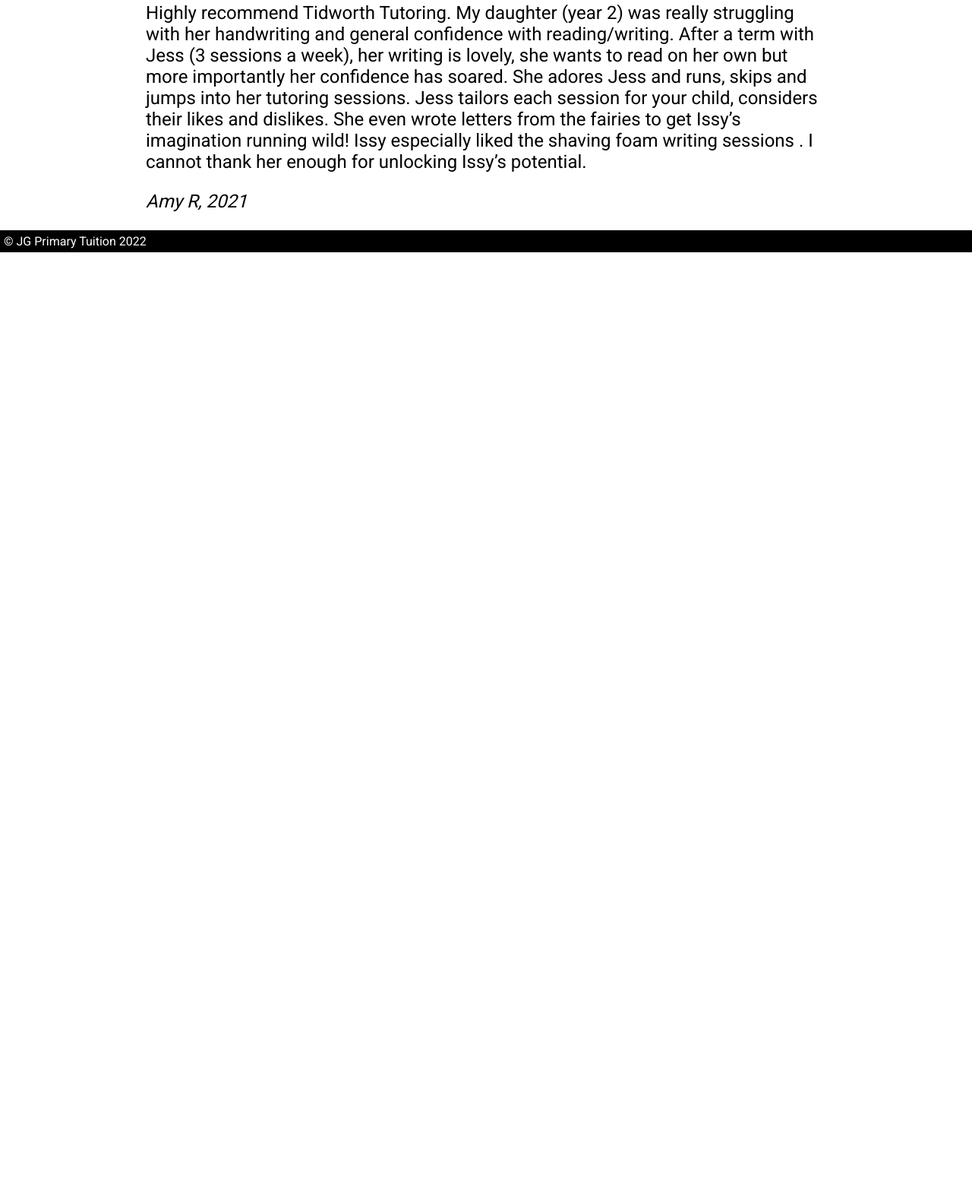
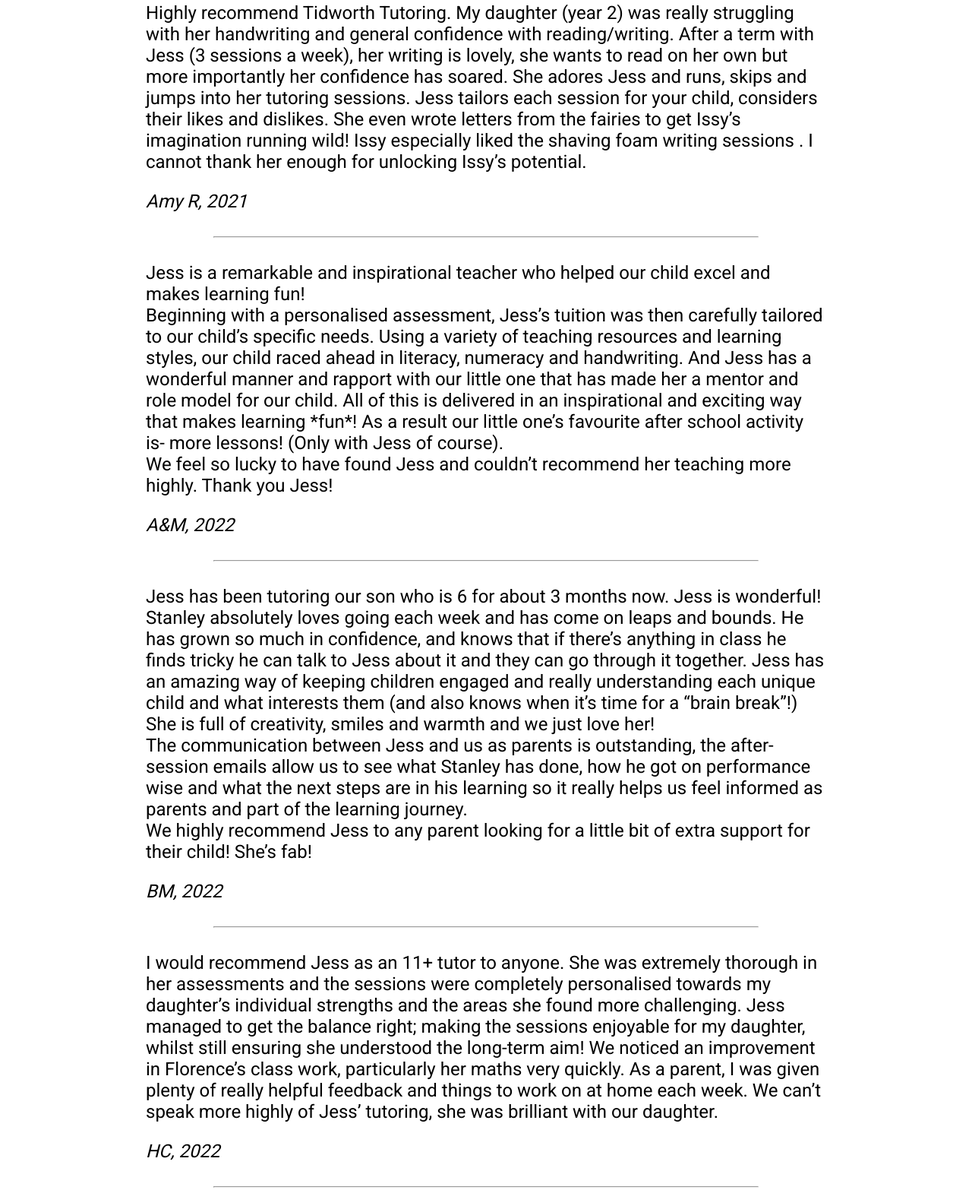
Before and after one commit to jgtuition/jgtuition, a plain HTML site: page testimonials.html in a window 1280 px wide. Shown: the part 1148-2714 px from the top of the page at 76% size. Before the commit the page ends 1480 px from the top, so only its background shows below. Drawn offline with nearby package versions, Linux system fonts and the light colour scheme.

Commit message:
Added more testimonials

```diff
--- a/testimonials.html
+++ b/testimonials.html
@@ -58,6 +58,91 @@
         Issy especially liked the shaving foam writing sessions . I cannot thank her enough for
         unlocking Issy’s potential.</p>
       <p class="person">Amy R, 2021</p>
+      <hr>
+    </div>
+    <div class="testimonial">
+      <p class="message"> Jess is a remarkable and inspirational teacher who helped our child excel
+        and makes learning fun!
+        <br>
+        Beginning with a personalised assessment, Jess’s tuition was then carefully tailored to our
+        child’s specific needs. Using a variety of teaching resources and learning styles, our child
+        raced ahead in literacy, numeracy and handwriting. And Jess has a wonderful manner and
+        rapport with our little one that has made her a mentor and role model for our child. All of
+        this is delivered in an inspirational and exciting way that makes learning *fun*! As a
+        result our little one’s favourite after school activity is- more lessons! (Only with Jess of
+        course).
+        <br>
+        We feel so lucky to have found Jess and couldn’t recommend her teaching more highly. Thank
+        you Jess!
+      </p>
+      <p class="person">A&M, 2022</p>
+      <hr>
+    </div>
+    <div class="testimonial">
+      <p class="message"> Jess has been tutoring our son who is 6 for about 3 months now. Jess is
+        wonderful! Stanley absolutely loves going each week and has come on leaps and bounds. He has
+        grown so much in confidence, and knows that if there’s anything in class he finds tricky he
+        can talk to Jess about it and they can go through it together. Jess has an amazing way of
+        keeping children engaged and really understanding each unique child and what interests them
+        (and also knows when it’s time for a “brain break”!) She is full of creativity, smiles and
+        warmth and we just love her!
+        <br>
+        The communication between Jess and us as parents is outstanding, the after-session emails
+        allow us to see what Stanley has done, how he got on performance wise and what the next
+        steps are in his learning so it really helps us feel informed as parents and part of the
+        learning journey.
+        <br>
+        We highly recommend Jess to any parent looking for a little bit of extra support for their
+        child! She’s fab!
+      </p>
+      <p class="person">BM, 2022</p>
+      <hr>
+    </div>
+    <div class="testimonial">
+      <p class="message">I would recommend Jess as an 11+ tutor to anyone. She was extremely
+        thorough in her assessments and the sessions were completely personalised towards my
+        daughter’s individual strengths and the areas she found more challenging. Jess managed to
+        get the balance right; making the sessions enjoyable for my daughter, whilst still ensuring
+        she understood the long-term aim! We noticed an improvement in Florence’s class work,
+        particularly her maths very quickly. As a parent, I was given plenty of really helpful
+        feedback and things to work on at home each week. We can’t speak more highly of Jess’
+        tutoring, she was brilliant with our daughter.
+      </p>
+      <p class="person">HC, 2022</p>
+      <hr>
+    </div>
+    <div class="testimonial">
+      <p class="message"> Our five year old adored her sessions with Jess. Within a few weeks, we
+        noticed a huge improvement in her handwriting. She could form all letters correctly and was
+        beginning to join, having had very few decipherable letters when she started. Our daughter’s
+        teachers at school all commented on how much progress she had made in such a short time.
+        Jess made the sessions great fun for our daughter with funky pens, stickers and shaving
+        foam! She absolutely loved it and was always really keen to go. Could not recommend Jess as
+        a tutor enough!
+      </p>
+      <p class="person">HC, 2021-22</p>
+      <hr>
+    </div>
+    <div class="testimonial">
+      <p class="message"> Jess has been giving our daughter tuition on maths for the last couple of
+        months. She met our daughter face to face initially and then gave us an idea of where she
+        could help. She always makes the lessons fun, creates a really positive environment, even
+        though she is online, and gives great and immediate written feedback after every lesson so
+        we can see how our daughter is progressing and where there needs to be additional focus. Our
+        daughter really looks forward to and enjoys lessons with Jess and we would thoroughly
+        recommend her to any parents who want additional and thoughtful tuition.
+      </p>
+      <p class="person">RC, 2022</p>
+      <hr>
+    </div>
+    <div class="testimonial">
+      <p class="message"> Jess’s tuition has really helped our children a lot with their studies.
+        How she took time in the beginning to evaluate their understanding of Maths and English and
+        then built the teaching programme to better suit them really made the difference. They
+        always looked forward to their tuition as they felt comfortable and enjoyed learning with
+        Jess. Thanks ever so much for your contribution towards their learning.
+      </p>
+      <p class="person">J Gurung, 2022</p>
     </div>
   </section>
 
```
